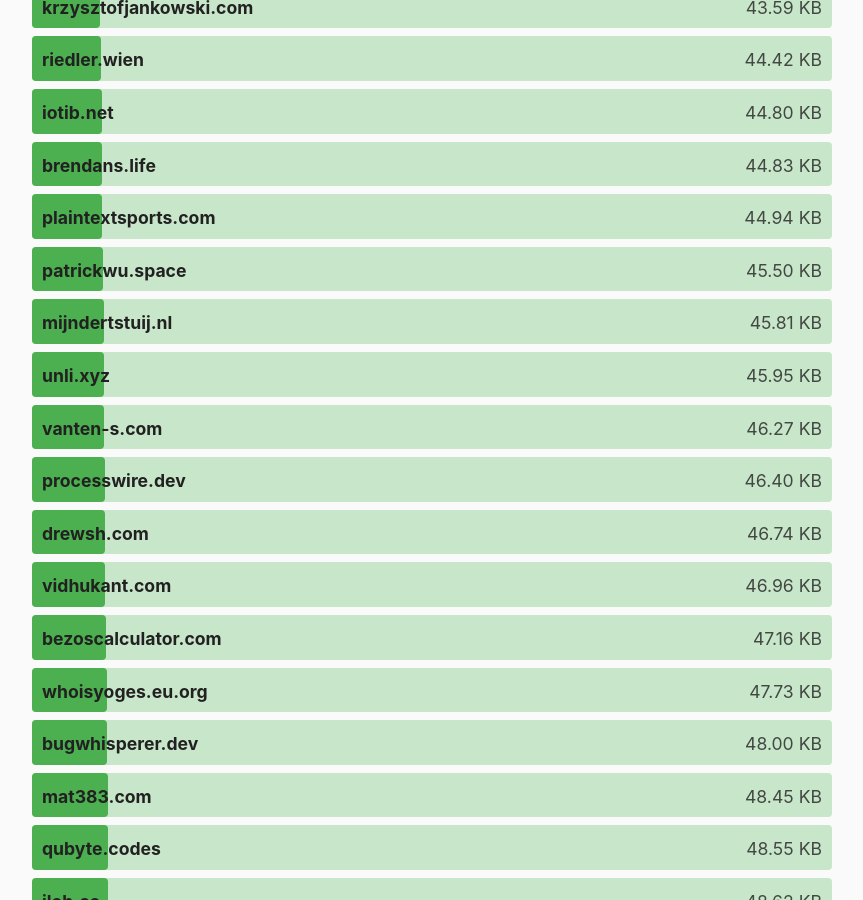
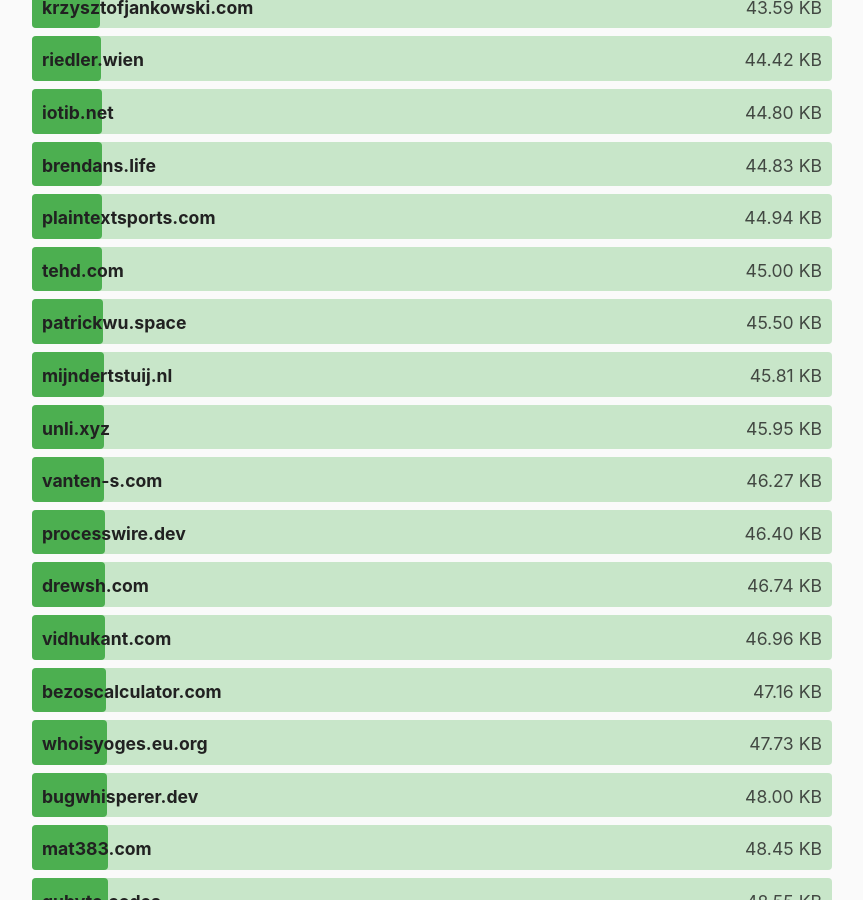
Before and after one commit to kevquirk/512kb.club, a Jekyll site: the page built from index.md, in a window 1280 px wide and 900 px high, scrolled down 14577 px. Shown: the whole window, without its empty margins (208-1071 px from the left). Built offline with Jekyll 4.4.1, drawn with Linux system fonts in a browser that asks for light colours.

Commit message:
Update sites.yml
https://radar.cloudflare.com/scan/43193108-ec83-468d-969d-85576bfd9ce4

```diff
--- a/_data/sites.yml
+++ b/_data/sites.yml
@@ -4342,3 +4342,8 @@
   url: https://zwieratko.sk/
   size: 30.94
   last_checked: 2025-08-30
+
+- domain: tehd.com
+  url: https://tehd.com
+  size: 45
+  last_checked: 2025-11-04
```
